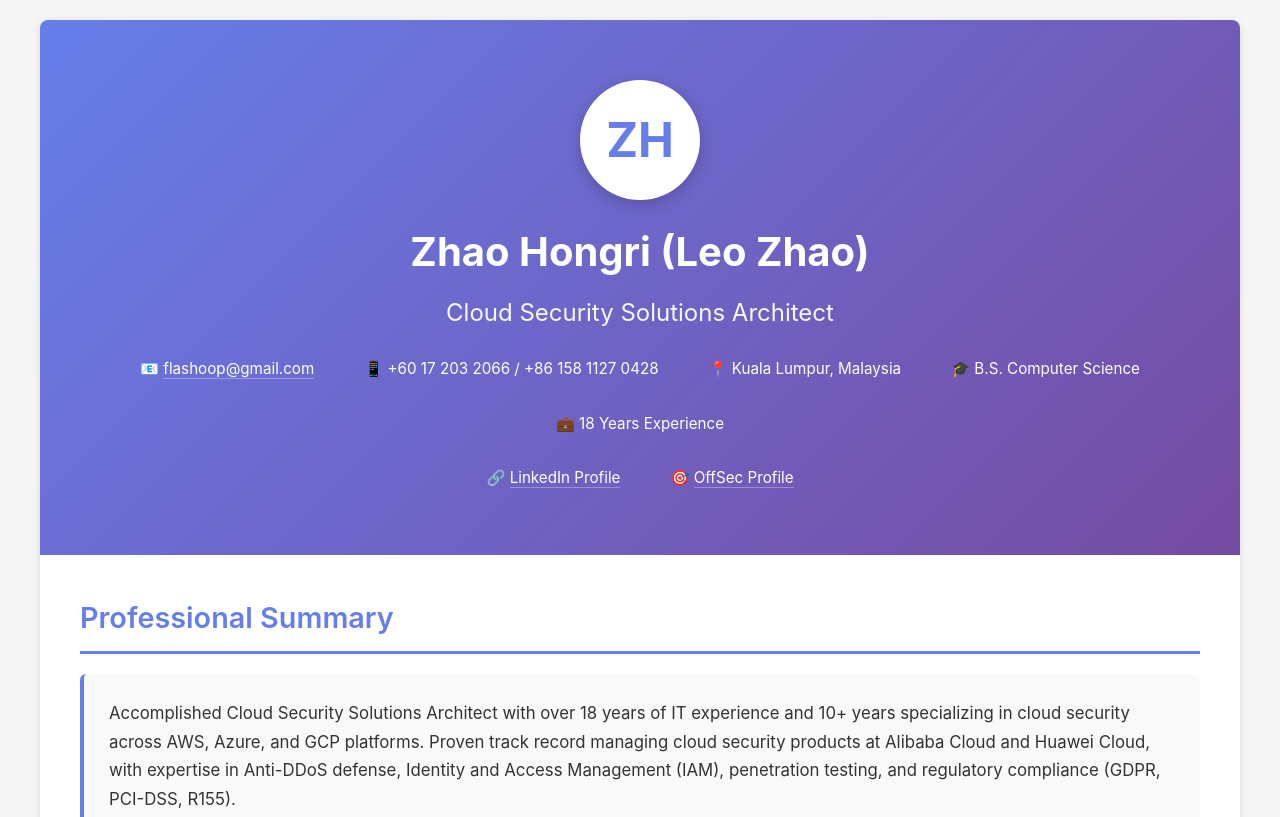
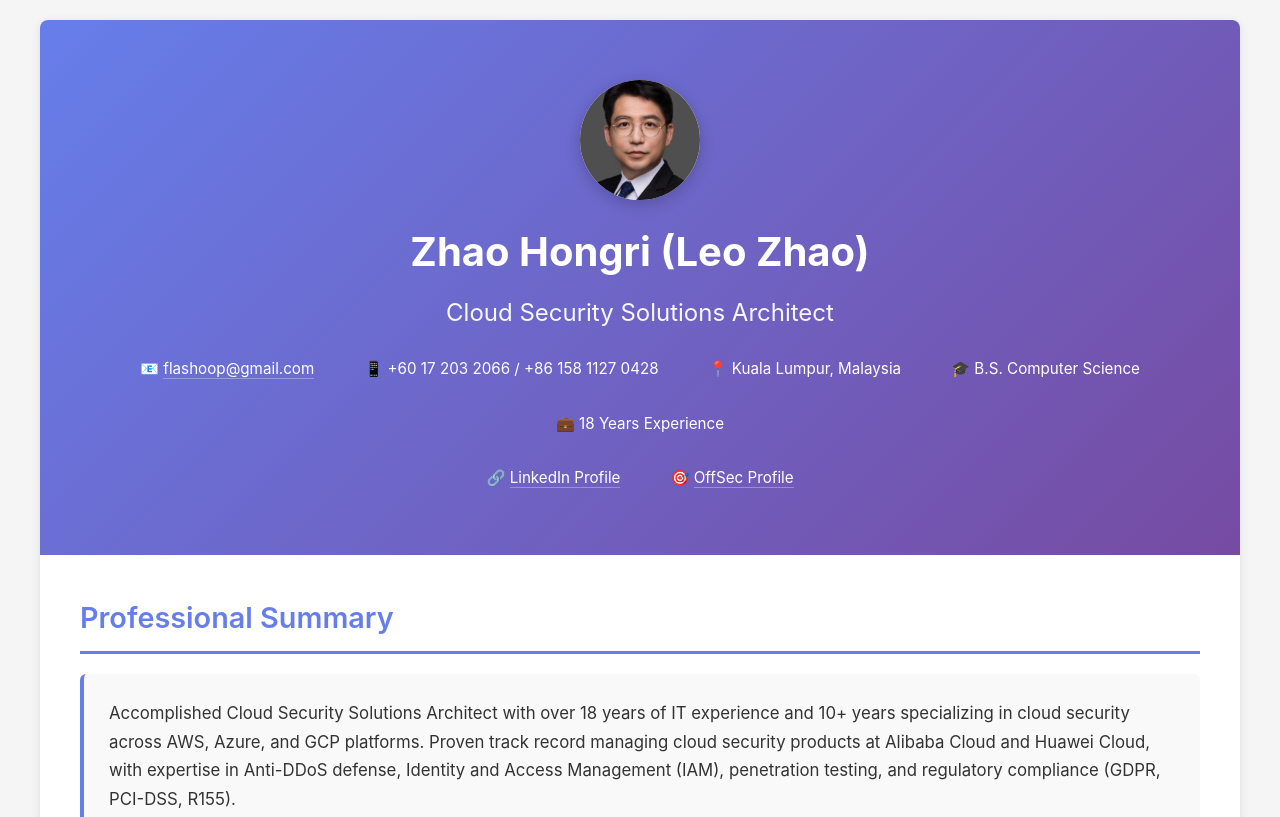
Before and after one commit to flashoop/CurriculumVitae, a website: page index.html in a window 1280 px wide. Shown: the top 817 px of the page. Drawn offline with Linux system fonts and the light colour scheme.

Commit message:
modify the image

```diff
--- a/index.html
+++ b/index.html
@@ -48,6 +48,13 @@
             color: #667eea;
             font-weight: bold;
             box-shadow: 0 4px 15px rgba(0, 0, 0, 0.2);
+            overflow: hidden;
+        }
+
+        .profile-image img {
+            width: 100%;
+            height: 100%;
+            object-fit: cover;
         }
 
         .header h1 {
@@ -500,7 +507,9 @@
 <body>
     <div class="container">
         <div class="header">
-            <div class="profile-image">ZH</div>
+            <div class="profile-image">
+                <img src="images/me.jpeg" alt="Zhao Hongri (Leo Zhao)">
+            </div>
             <h1>Zhao Hongri (Leo Zhao)</h1>
             <h2>Cloud Security Solutions Architect</h2>
             <div class="contact-info">
```
Also changed, not shown: images/me.jpeg (added).
